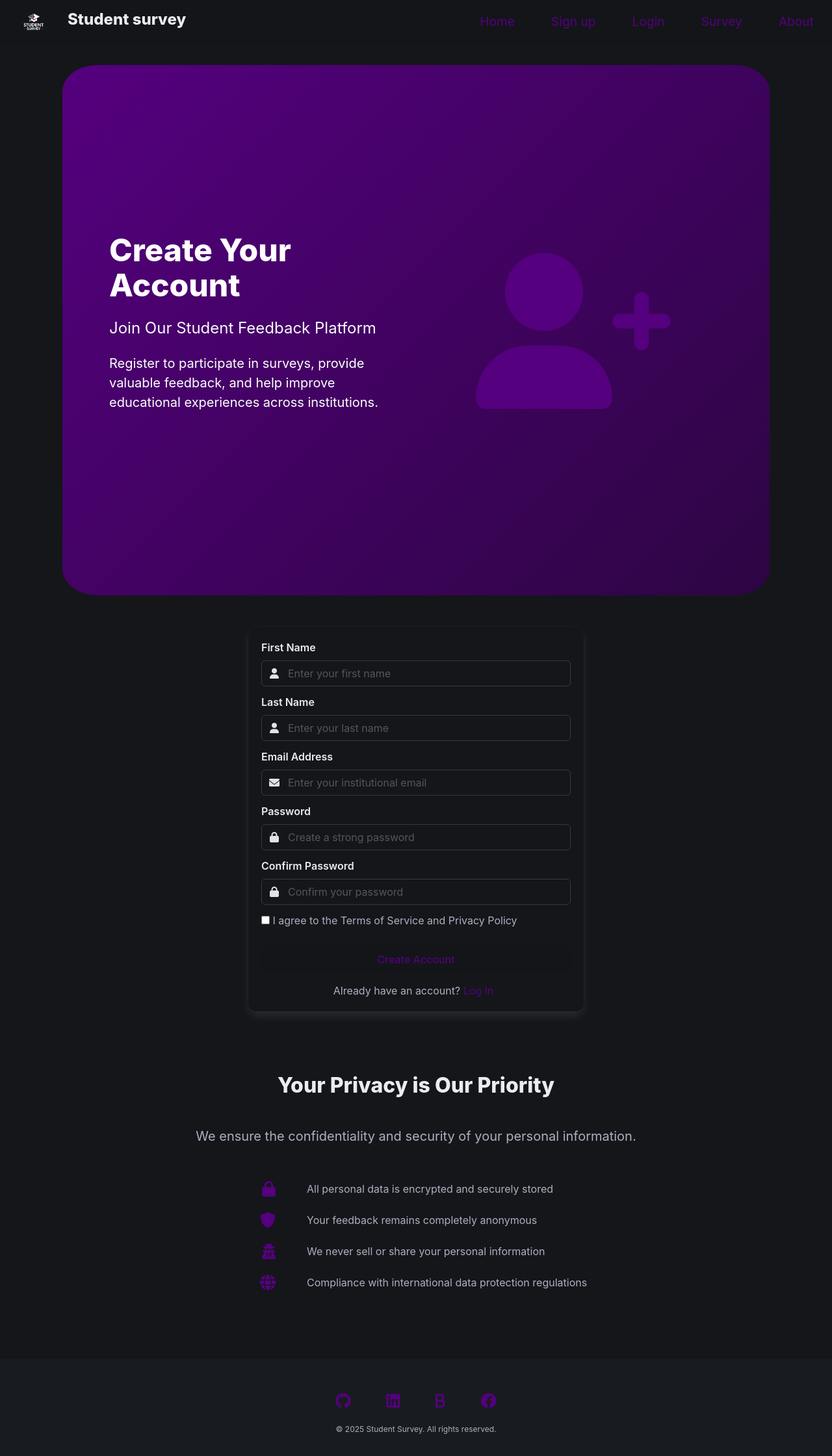
After one commit to M4recki/Student-survey, a Django app: page /signup/ in a window 1280 px wide. The commit adds this page. Shown: the whole page at 65% size. Run offline with Django 5.2, Linux system fonts and the light colour scheme.

Commit message:
Add signup and login functionality, enhance navigation, and update styles for improved user experience

```diff
--- a/student_survey/static/css/style.css
+++ b/student_survey/static/css/style.css
@@ -260,12 +245,16 @@
   align-items: center;
 }
 
-.icon-block .mission-icon {
+.icon-block .big-icon {
   padding: 2.5rem;
   margin-bottom: 1rem;
   color: var(--primary-color);
   font-size: 15rem;
   transition: transform 0.3s ease;
+}
+
+.icon-block .big-icon:hover {
+  transform: scale(1.1);
 }
 
 .milestone-card {
--- a/student_survey/student_survey/urls.py
+++ b/student_survey/student_survey/urls.py
@@ -21,6 +21,8 @@ from . import views
 urlpatterns = [
     path('admin/', admin.site.urls),
     path('', views.home),
+    path('signup/', views.signup),
+    path('login/', views.login),
     path('survey/', views.survey),
     path('about/', views.about),
 ]
--- a/student_survey/student_survey/views.py
+++ b/student_survey/student_survey/views.py
@@ -1,10 +1,21 @@
 from django.shortcuts import render
 
+
 def home(request):
-    return render(request, 'home.html')
+    return render(request, "home.html")
+
+
+def signup(request):
+    return render(request, "signup.html")
+
+
+def login(request):
+    return render(request, "login.html")
+
 
 def survey(request):
-    return render(request, 'survey.html')
+    return render(request, "survey.html")
+
 
 def about(request):
-    return render(request, 'about.html')
+    return render(request, "about.html")
--- a/student_survey/templates/about.html
+++ b/student_survey/templates/about.html
@@ -42,7 +42,7 @@ Survey{% endblock %} {% block content %}
     <div class="columns is-vcentered">
       <div class="column is-5">
         <div class="icon-block">
-          <span class="mission-icon is-large mt-6">
+          <span class="big-icon is-large mt-6">
             <i class="fa-solid fa-bullseye"></i>
           </span>
         </div>
--- a/student_survey/templates/base.html
+++ b/student_survey/templates/base.html
@@ -35,6 +35,8 @@
       <div id="navbarBasic" class="navbar-menu">
         <div class="navbar-end">
           <a class="navbar-item" href="/">Home</a>
+          <a class="navbar-item" href="/signup">Sign up</a>
+          <a class="navbar-item" href="/login">Login</a>
           <a class="navbar-item" href="/survey">Survey</a>
           <a class="navbar-item" href="/about">About</a>
         </div>
--- a/student_survey/templates/home.html
+++ b/student_survey/templates/home.html
@@ -26,7 +26,7 @@ Survey{% endblock %} {% block content %}
           <img
             src="{% static 'img/survey-hero.jpg' %}"
             alt="Student Survey Illustration"
-            class="hero-image image is-hidden-touch is-rounded" />
+            class="hero-image image is-hidden-touch is-rounded mx-6" />
         </div>
       </div>
     </div>
--- /dev/null
+++ b/student_survey/templates/signup.html
@@ -0,0 +1,182 @@
+{% extends "base.html" %} {% load static %} {% block title %}Register - Student
+Survey{% endblock %} {% block content %}
+<!-- Hero Section -->
+<section class="hero is-medium">
+  <div class="hero-body">
+    <div class="container">
+      <div class="columns is-vcentered">
+        <div class="column is-6">
+          <h1 class="title is-1 has-text-white">Create Your Account</h1>
+          <h2 class="subtitle is-4 has-text-white-bis my-5">
+            Join Our Student Feedback Platform
+          </h2>
+          <p class="is-size-5 mb-5">
+            Register to participate in surveys, provide valuable feedback, and
+            help improve educational experiences across institutions.
+          </p>
+        </div>
+        <div class="column icon-block is-6">
+          <span class="big-icon is-large mt-6">
+            <i class="fa-solid fa-user-plus is-hidden-touch"></i>
+          </span>
+        </div>
+      </div>
+    </div>
+  </div>
+</section>
+
+<!-- Registration Section -->
+<section class="section">
+  <div class="container">
+    <div class="columns">
+      <div class="column is-6 is-offset-3">
+        <div class="box">
+          <form method="post">
+            {% csrf_token %}
+
+            <div class="field">
+              <label class="label">First Name</label>
+              <div class="control has-icons-left">
+                <input
+                  class="input"
+                  type="text"
+                  name="first_name"
+                  placeholder="Enter your first name"
+                  required
+                />
+                <span class="icon is-small is-left">
+                  <i class="fas fa-user"></i>
+                </span>
+              </div>
+            </div>
+
+            <div class="field">
+              <label class="label">Last Name</label>
+              <div class="control has-icons-left">
+                <input
+                  class="input"
+                  type="text"
+                  name="last_name"
+                  placeholder="Enter your last name"
+                  required
+                />
+                <span class="icon is-small is-left">
+                  <i class="fas fa-user"></i>
+                </span>
+              </div>
+            </div>
+
+            <div class="field">
+              <label class="label">Email Address</label>
+              <div class="control has-icons-left">
+                <input
+                  class="input"
+                  type="email"
+                  name="email"
+                  placeholder="Enter your institutional email"
+                  required
+                />
+                <span class="icon is-small is-left">
+                  <i class="fas fa-envelope"></i>
+                </span>
+              </div>
+            </div>
+
+            <div class="field">
+              <label class="label">Password</label>
+              <div class="control has-icons-left">
+                <input
+                  class="input"
+                  type="password"
+                  name="password"
+                  placeholder="Create a strong password"
+                  required
+                />
+                <span class="icon is-small is-left">
+                  <i class="fas fa-lock"></i>
+                </span>
+              </div>
+            </div>
+
+            <div class="field">
+              <label class="label">Confirm Password</label>
+              <div class="control has-icons-left">
+                <input
+                  class="input"
+                  type="password"
+                  name="confirm_password"
+                  placeholder="Confirm your password"
+                  required
+                />
+                <span class="icon is-small is-left">
+                  <i class="fas fa-lock"></i>
+                </span>
+              </div>
+            </div>
+
+            <div class="field">
+              <div class="control">
+                <label class="checkbox">
+                  <input type="checkbox" name="terms" required />
+                  I agree to the Terms of Service and Privacy Policy
+                </label>
+              </div>
+            </div>
+
+            <div class="field pt-4">
+              <div class="control">
+                <button class="button is-primary is-fullwidth" type="submit">
+                  Create Account
+                </button>
+              </div>
+            </div>
+          </form>
+
+          <div class="has-text-centered mt-4">
+            <p>
+              Already have an account?
+              <a href="/login" class="contact-icon">Log In</a>
+            </p>
+          </div>
+        </div>
+      </div>
+    </div>
+  </div>
+</section>
+
+<!-- Privacy Assurance Section -->
+<section class="section bg-darker">
+  <div class="container has-text-centered">
+    <h2 class="title is-3 mb-4">Your Privacy is Our Priority</h2>
+    <p class="subtitle is-5 my-6">
+      We ensure the confidentiality and security of your personal information.
+    </p>
+    <div class="columns is-centered">
+      <div class="column is-8">
+        <div class="columns">
+          <div class="column is-3 has-text-right">
+            <p class="is-size-4 mb-2">
+              <i class="fas fa-lock social-icon"></i>
+            </p>
+            <p class="is-size-4 mb-2">
+              <i class="fas fa-shield-alt social-icon"></i>
+            </p>
+            <p class="is-size-4 mb-2">
+              <i class="fas fa-user-secret social-icon"></i>
+            </p>
+            <p class="is-size-4 mb-2">
+              <i class="fas fa-globe social-icon"></i>
+            </p>
+          </div>
+          <div class="column is-9 has-text-left">
+            <p class="is-size-6 mt-2">All personal data is encrypted and securely stored</p>
+            <p class="is-size-6 my-5">Your feedback remains completely anonymous</p>
+            <p class="is-size-6 my-5">We never sell or share your personal information</p>
+            <p class="is-size-6 my-5">Compliance with international data protection regulations</p>
+          </div>
+        </div>
+      </div>
+    </div>
+  </div>
+</section>
+{% endblock %}
```
Also changed, not shown: other parts of student_survey/static/css/style.css (+34 -49 lines), student_survey/static/js/main.js (+46 -41 lines), student_survey/templates/login.html (added, +111 -0 lines), student_survey/templates/survey.html (+4 -5 lines), student_survey/static/img/feedback.jpg (deleted), 1 other file.
